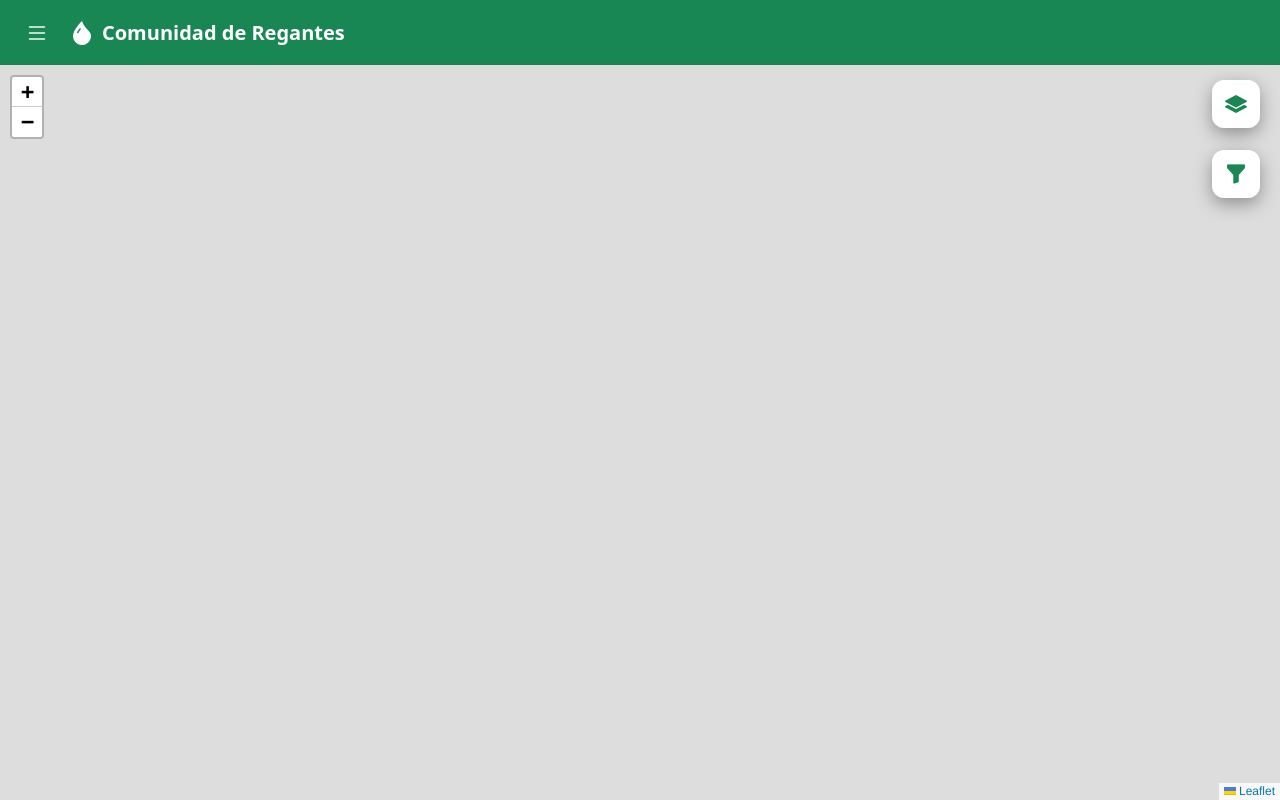
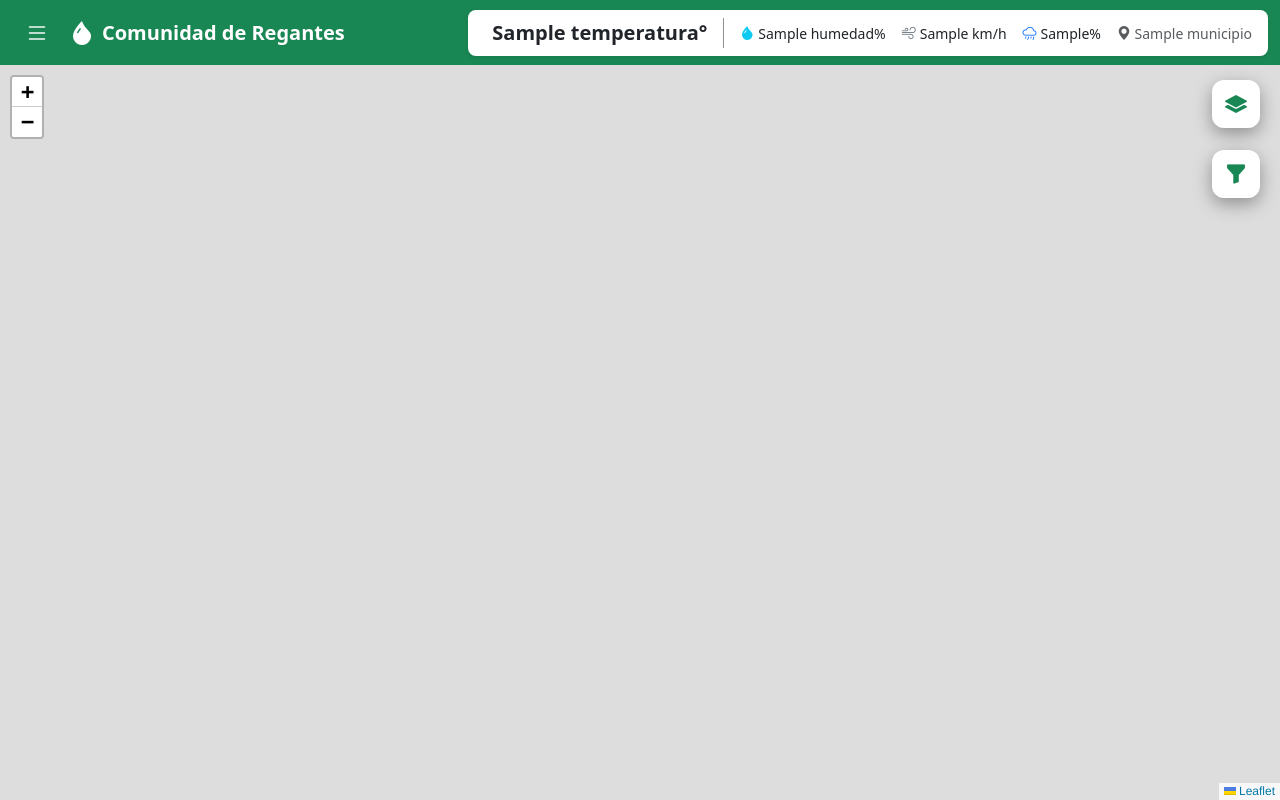
Before and after one commit to Marcurio22/Sistema-GIS, a Flask app: template src/webapp/templates/visor.html in a window 1280 px wide. Run offline with Flask 3, Linux system fonts and the light colour scheme; the template is opened without the code that fills it: most values are stand-ins (such as "Sample title", 1, 10 or a date in 2020); some libraries are stand-ins or nearby versions.

Commit message:
Add weather widget to GIS viewer navbar

```diff
--- a/src/webapp/dashboard/routes.py
+++ b/src/webapp/dashboard/routes.py
@@ -198,4 +198,5 @@ def visor():
                     -3.8314839480, 42.1274665349]
 
     # OJO: ahora pasamos roi_bbox (no roi_bounds)
-    return render_template("visor.html", roi_bbox=roi_bbox)
+    weather = obtener_datos_aemet()
+    return render_template("visor.html", roi_bbox=roi_bbox,    weather=weather)
--- a/src/webapp/templates/base.html
+++ b/src/webapp/templates/base.html
@@ -107,6 +107,7 @@
 
             <!-- Espaciador (mantener) -->
             <div class="ms-auto"></div>
+            {% block navbar_extra %}{% endblock %}
         </div>
     </nav>
     <!-- Contenido principal -->
--- a/src/webapp/templates/visor.html
+++ b/src/webapp/templates/visor.html
@@ -1,6 +1,48 @@
 {% extends "base.html" %}
 
 {% block title %}Visor SIG{% endblock %}
+
+{% block navbar_extra %}
+    <div class="d-flex align-items-center gap-3 bg-white rounded-3 px-3 py-2 shadow-sm">
+        <!-- Temperatura principal -->
+        <div class="d-flex align-items-center">
+            <i class="bi bi-{{ weather.icono }} {{ weather.color_icono }}" style="font-size: 1.5rem;"></i>
+            <span class="ms-2 fw-bold fs-5 text-dark">{{ weather.temperatura }}°</span>
+        </div>
+
+        <!-- Separador -->
+        <div class="vr opacity-50"></div>
+
+        <!-- Datos compactos -->
+        <div class="d-none d-md-flex gap-3 small text-dark">
+            {% if weather.humedad %}
+            <div class="d-flex align-items-center">
+                <i class="bi bi-droplet-fill text-info me-1"></i>
+                <span>{{ weather.humedad }}%</span>
+            </div>
+            {% endif %}
+
+            {% if weather.viento_velocidad %}
+            <div class="d-flex align-items-center">
+                <i class="bi bi-wind text-secondary me-1"></i>
+                <span>{{ weather.viento_velocidad }} km/h</span>
+            </div>
+            {% endif %}
+
+            {% if weather.prob_precipitacion %}
+            <div class="d-flex align-items-center">
+                <i class="bi bi-cloud-rain text-primary me-1"></i>
+                <span>{{ weather.prob_precipitacion }}%</span>
+            </div>
+            {% endif %}
+        </div>
+
+        <!-- Ubicación (solo en pantallas grandes) -->
+        <div class="d-none d-lg-block text-muted small">
+            <i class="bi bi-geo-alt-fill"></i> {{ weather.municipio }}
+        </div>
+    </div>
+{% endblock %}
 
 {% block content %}
 
```
